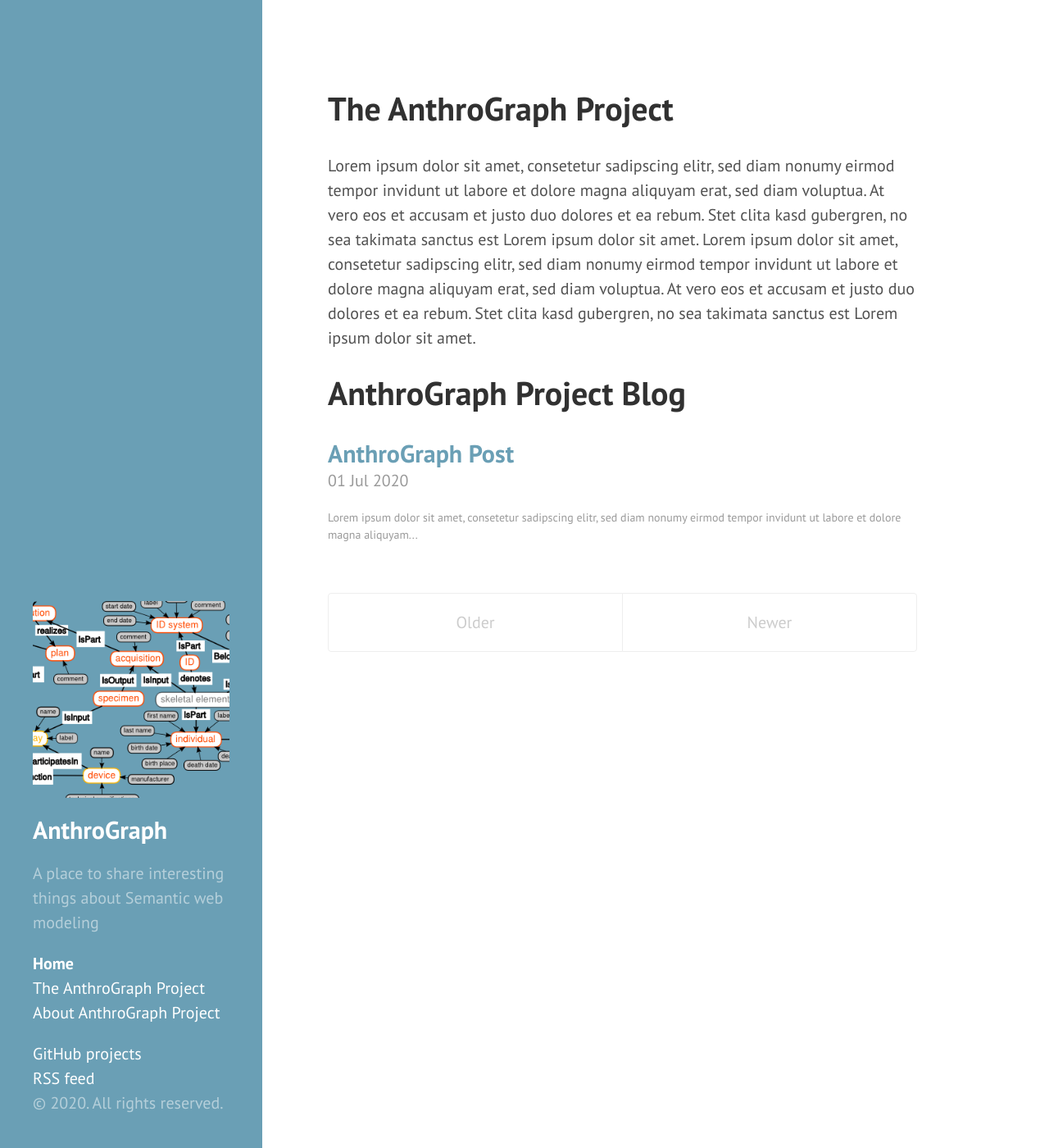
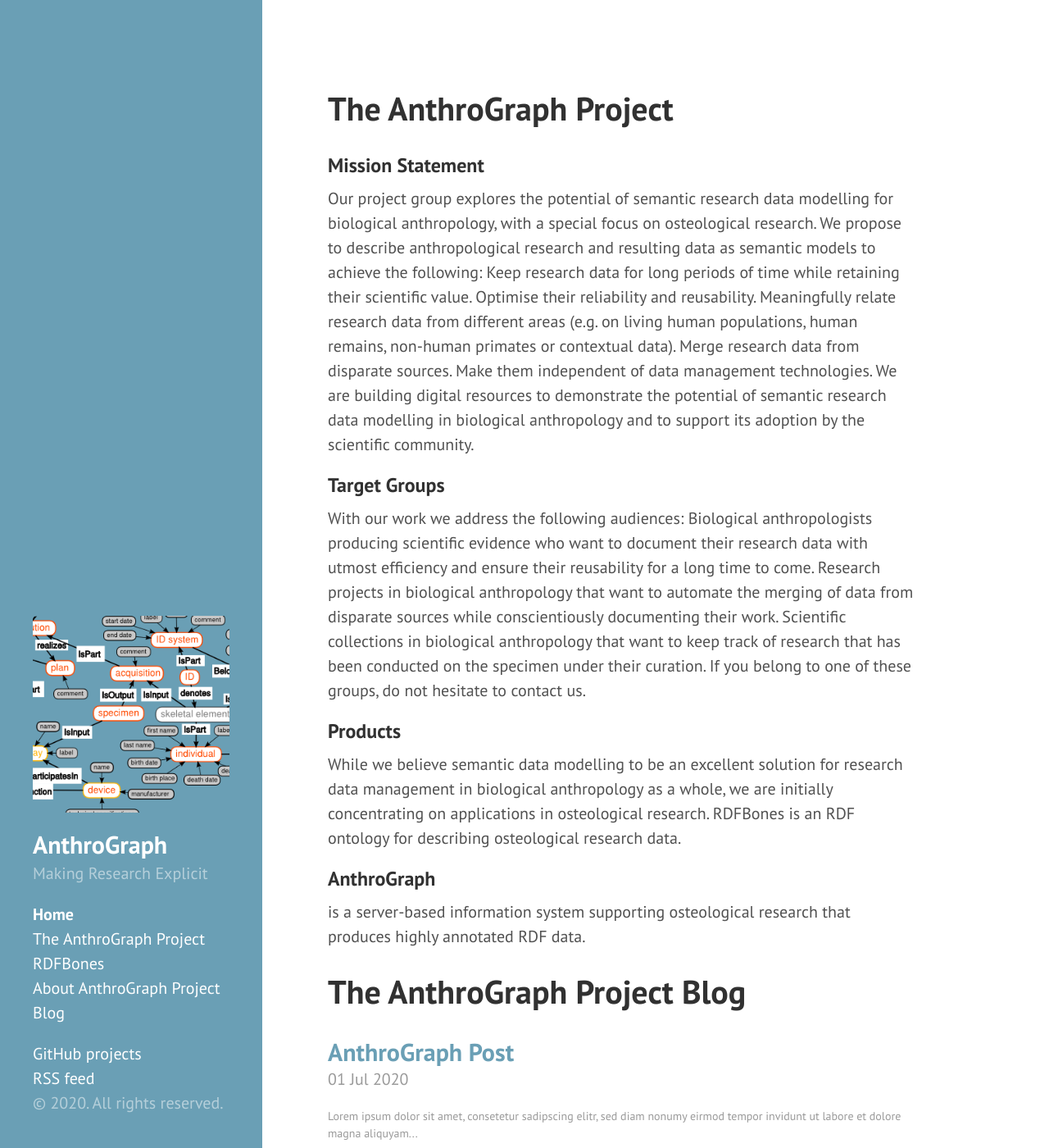
Before and after one commit to RDFBones/rdfbones.github.io, a Jekyll site: the page built from index.html, in a window 1280 px wide and 1400 px high. Shown: the whole window at 82% size. Built offline with Jekyll 4.4.1, drawn with Linux system fonts in a browser that asks for light colours; nearby versions of some CDN libraries; the list of posts is cut into pages by our own code.

Commit message:
Update content

```diff
--- a/_config.yml
+++ b/_config.yml
@@ -7,8 +7,8 @@
 
 # Setup
 title:            AnthroGraph
-tagline:          'Some stuff about my RDF and osteology'
-description:      'A place to share interesting things about Semantic web modeling'
+tagline:          'Semantic Science'
+description:      'Making Research Explicit'
 url:              https://rdfbones.github.io
 
 author:
@@ -16,6 +16,7 @@
   url:            http://rdfbones.github.io
 
 paginate:         5
+paginate_path: /page:num/
 
 # Custom vars
 version:          2.0.0
--- a/_includes/sidebar.html
+++ b/_includes/sidebar.html
@@ -34,7 +34,8 @@
 	    <!--
       <li class="sidebar-nav-item"><a href="http://cran.r-project.org/web/packages/Morpho/index.html">Morpho on CRAN</a></li>
 <li class="sidebar-nav-item"><a href="http://cran.r-project.org/web/packages/Rvcg/index.html">Rvcg on CRAN</a></li>
-      <!--<li class="sidebar-nav-item">Currently v{{ site.version }}</li>-->
+<!--<li class="sidebar-nav-item">Currently v{{ site.version }}</li>-->
+      <li class="sidebar-nav-item"><a href="/#Blog">Blog</a></li>
     </ul>
 
 
--- a/index.html
+++ b/index.html
@@ -4,10 +4,31 @@
 ---
 <h1 class="mainheader">The AnthroGraph Project</h1>
 
-<div class="posts">
-Lorem ipsum dolor sit amet, consetetur sadipscing elitr, sed diam nonumy eirmod tempor invidunt ut labore et dolore magna aliquyam erat, sed diam voluptua. At vero eos et accusam et justo duo dolores et ea rebum. Stet clita kasd gubergren, no sea takimata sanctus est Lorem ipsum dolor sit amet. Lorem ipsum dolor sit amet, consetetur sadipscing elitr, sed diam nonumy eirmod tempor invidunt ut labore et dolore magna aliquyam erat, sed diam voluptua. At vero eos et accusam et justo duo dolores et ea rebum. Stet clita kasd gubergren, no sea takimata sanctus est Lorem ipsum dolor sit amet.</div>
 
-<h1 class="mainheader">AnthroGraph Project Blog</h1></b>
+<h2>Mission Statement</h2>
+Our project group explores the potential of semantic research data modelling for biological anthropology, with a special focus on osteological research. We propose to describe anthropological research and resulting data as semantic models to achieve the following:
+Keep research data for long periods of time while retaining their scientific value. Optimise their reliability and reusability.
+Meaningfully relate research data from different areas (e.g. on living human populations, human remains, non-human primates or contextual data).
+Merge research data from disparate sources. Make them independent of data management technologies.
+We are building digital resources to demonstrate the potential of semantic research data modelling in biological anthropology and to support its adoption by the scientific community.
+<h2>Target Groups</h2>
+With our work we address the following audiences:
+Biological anthropologists producing scientific evidence
+who want to document their research data with utmost efficiency and ensure their reusability for a long time to come.
+Research projects in biological anthropology
+that want to automate the merging of data from disparate sources while conscientiously documenting their work.
+Scientific collections in biological anthropology
+that want to keep track of research that has been conducted on the specimen under their curation.
+If you belong to one of these groups, do not hesitate to contact us.
+<h2>Products</h2>
+While we believe semantic data modelling to be an excellent solution for research data management in biological anthropology as a whole, we are initially concentrating on applications in osteological research.
+RDFBones
+is an RDF ontology for describing osteological research data.
+<h2>AnthroGraph</h2>
+is a server-based information system supporting osteological research that produces highly annotated RDF data.
+
+<a id="Blog"></a>
+<h1 class="mainheader">The AnthroGraph Project Blog</h1></b>
 <div class="posts">
   {% for post in paginator.posts %}
   <div class="post">
--- a/public/css/custom.css
+++ b/public/css/custom.css
@@ -13,7 +13,7 @@
 .smallheader {
     /*font-family:Abril Fatface, serif;*/
     font-size: 1.5rem;
-    margin-bottom:1rem;
+    margin-bottom:.1rem;
     color: #ffffff;
 }
 .post-excerpt {
```
Also changed, not shown: RDFBones.md (added, +62 -0 lines).
